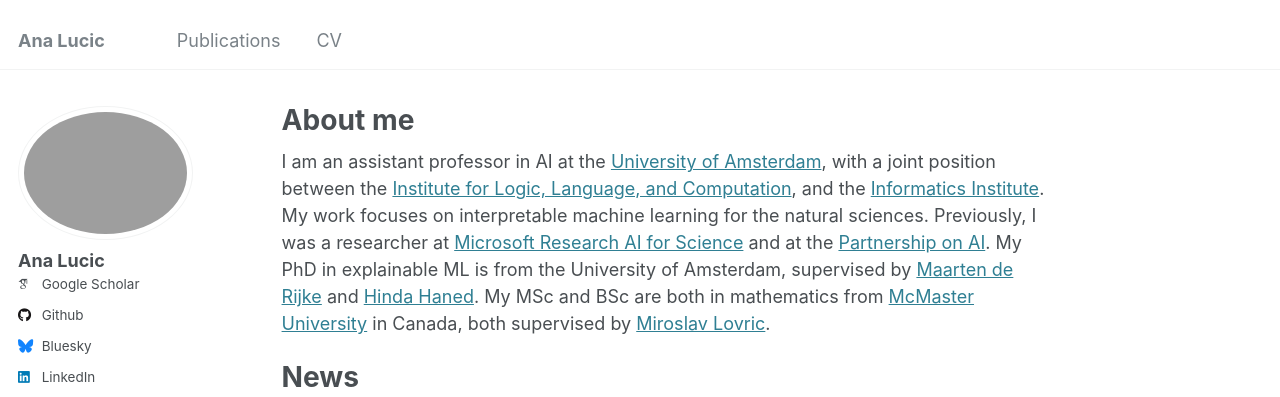
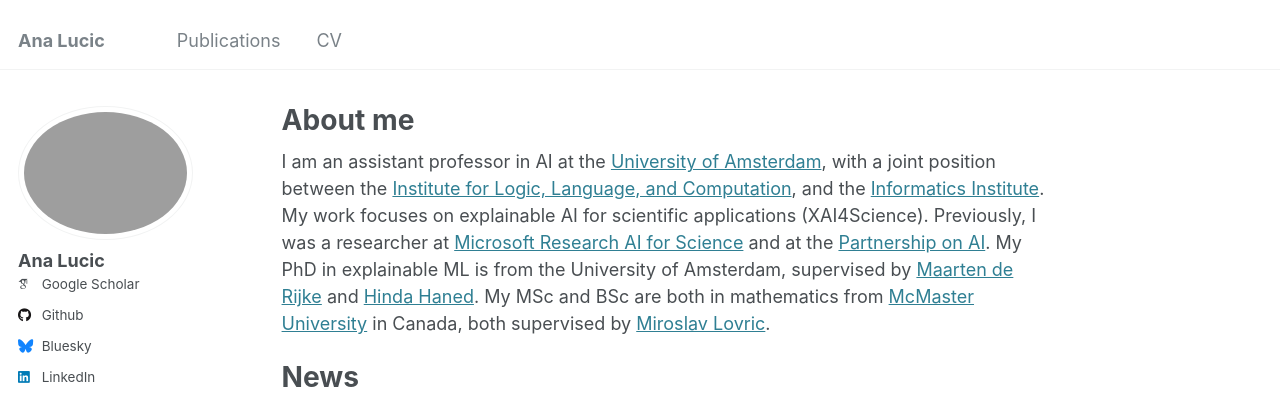
Before and after one commit to a-lucic/a-lucic.github.io, a Jekyll site: the page built from _pages/about.md, in a window 1280 px wide and 1396 px high. Shown: the top 397 px of the window. Built offline with Jekyll 4.4.1, drawn with Linux system fonts in a browser that asks for light colours; some web fonts are replaced.

Commit message:
Update about.md

```diff
--- a/_pages/about.md
+++ b/_pages/about.md
@@ -6,7 +6,7 @@
   - /about/
   - /about.html
 ---
-I am an assistant professor in AI at the [University of Amsterdam](https://www.uva.nl), with a joint position between the [Institute for Logic, Language, and Computation](https://www.illc.uva.nl), and the [Informatics Institute](https://ivi.uva.nl). My work focuses on interpretable machine learning for the natural sciences. Previously, I was a researcher at [Microsoft Research AI for Science](https://www.microsoft.com/en-us/research/lab/microsoft-research-ai-for-science/) and at the [Partnership on AI](https://partnershiponai.org). My PhD in explainable ML is from the University of Amsterdam, supervised by [Maarten de Rijke](https://staff.fnwi.uva.nl/m.derijke/) and [Hinda Haned](https://hindantation.github.io). My MSc and BSc are both in mathematics from [McMaster University](https://math.mcmaster.ca) in Canada, both supervised by [Miroslav Lovric](https://math.mcmaster.ca/lovric/lovric.html).
+I am an assistant professor in AI at the [University of Amsterdam](https://www.uva.nl), with a joint position between the [Institute for Logic, Language, and Computation](https://www.illc.uva.nl), and the [Informatics Institute](https://ivi.uva.nl). My work focuses on explainable AI for scientific applications (XAI4Science). Previously, I was a researcher at [Microsoft Research AI for Science](https://www.microsoft.com/en-us/research/lab/microsoft-research-ai-for-science/) and at the [Partnership on AI](https://partnershiponai.org). My PhD in explainable ML is from the University of Amsterdam, supervised by [Maarten de Rijke](https://staff.fnwi.uva.nl/m.derijke/) and [Hinda Haned](https://hindantation.github.io). My MSc and BSc are both in mathematics from [McMaster University](https://math.mcmaster.ca) in Canada, both supervised by [Miroslav Lovric](https://math.mcmaster.ca/lovric/lovric.html).
 
 # News
 - **[Nov 2025]** We have two papers accepted to the Mechanistic Interpretability workshop at NeurIPS 2025! One is about [equivariant SAEs](https://openreview.net/pdf?id=wpzRkAW2Sy), the other is about [causal abstraction as a framework for faithfulness](https://openreview.net/pdf?id=b0rXC856Sm).
```
